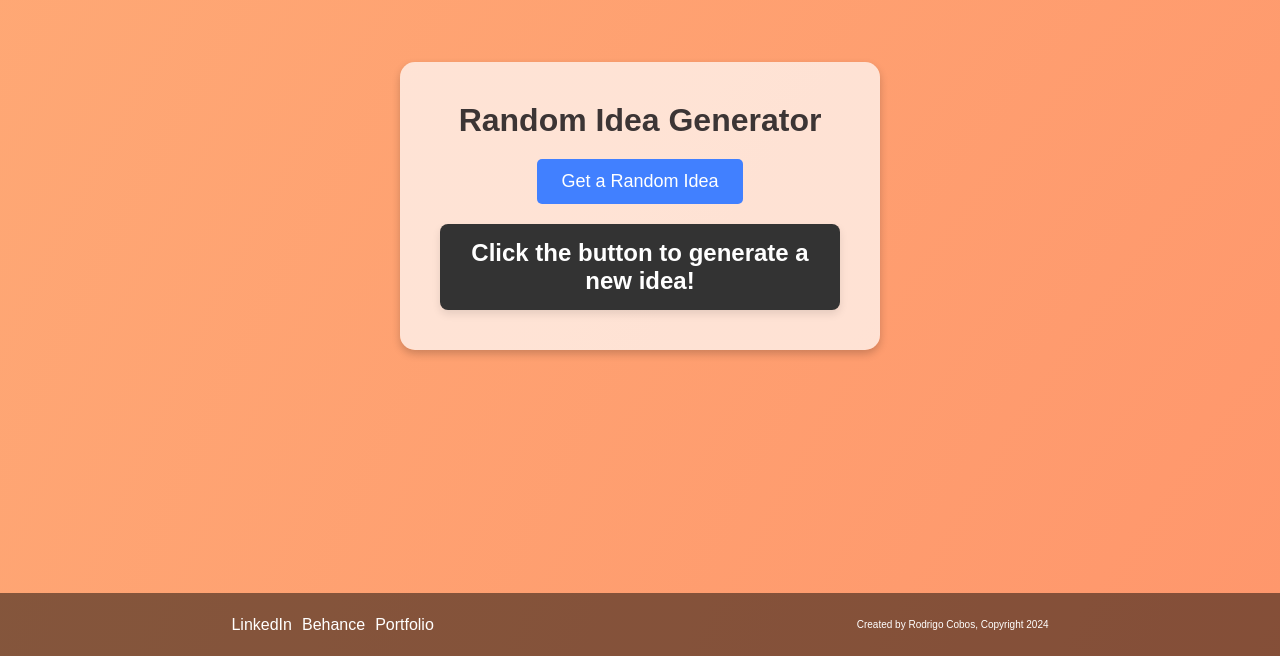
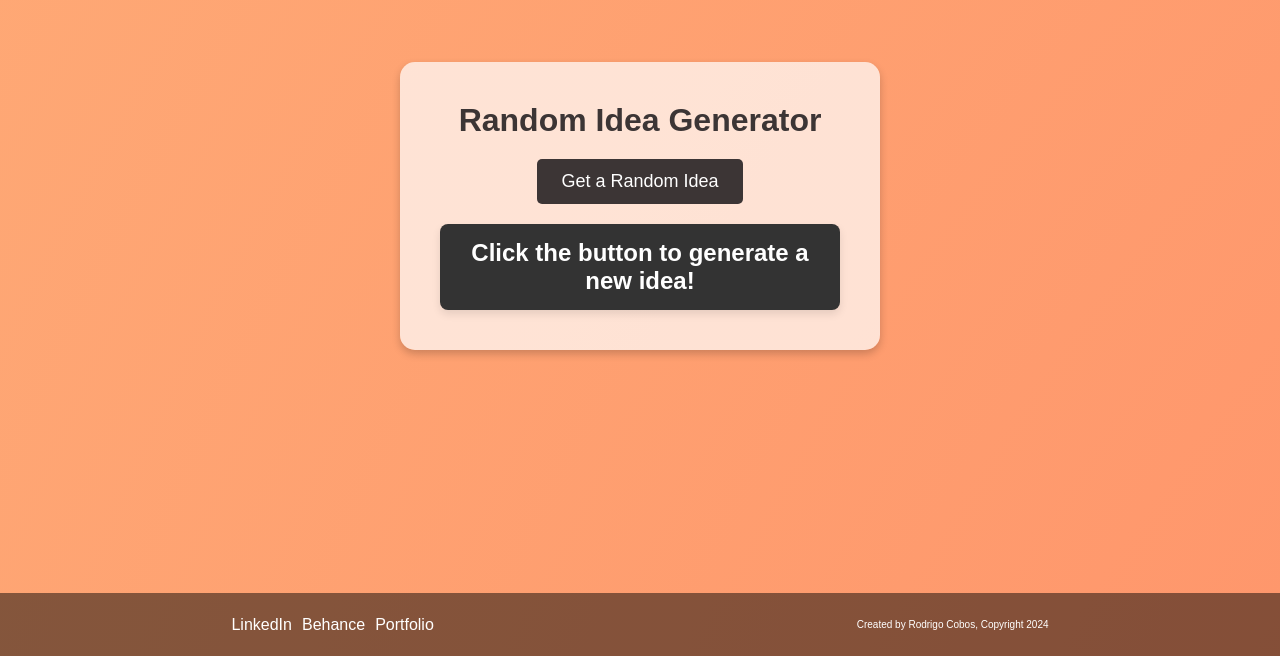
Before and after one commit to rodrigomcobos/idea-generator-project, a website: page public/index.html in a window 1280 px wide. In both pictures the pointer is over the button "Get a Random Idea". Shown: the part 144-800 px from the top of the page. Drawn offline with Linux system fonts and the light colour scheme.

Commit message:
making minor changes

```diff
--- a/public/styles.css
+++ b/public/styles.css
@@ -169,7 +169,7 @@ button {
 }
 
 button:hover {
-  background-color: #4180ff;
+  background-color: #3c3535;
 }
 
 /* Prompt Display Styling */
```
